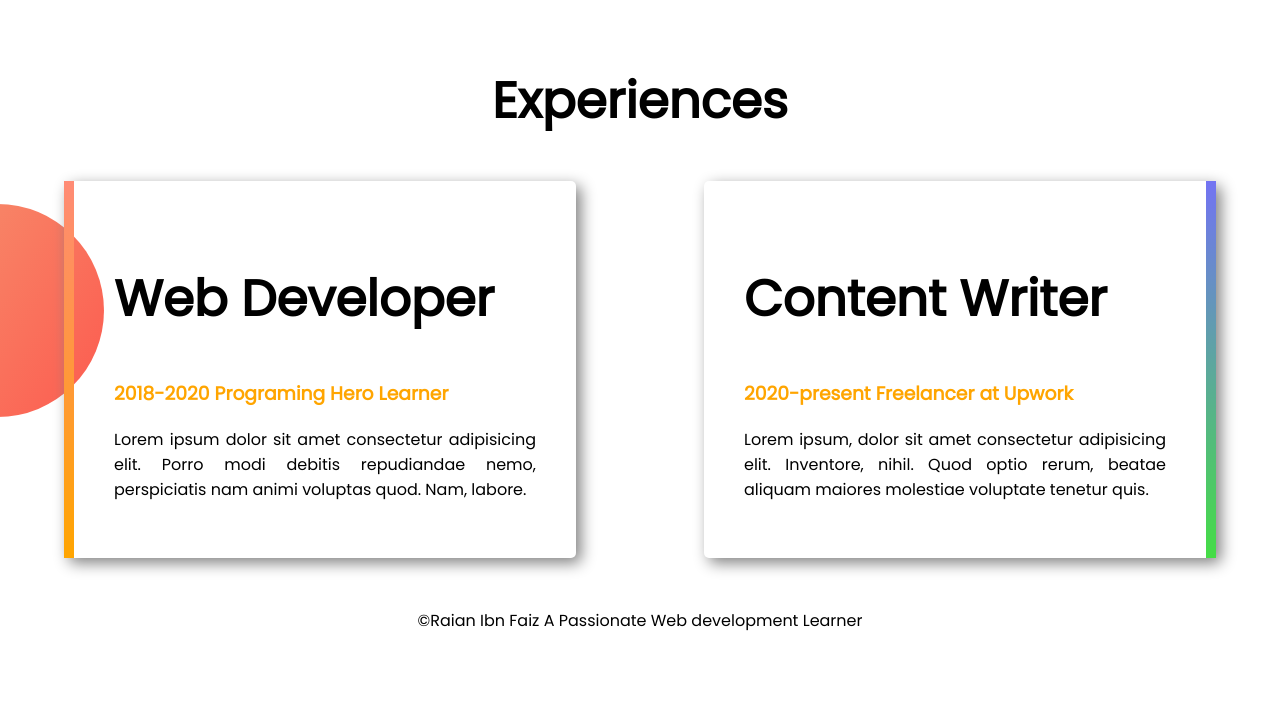
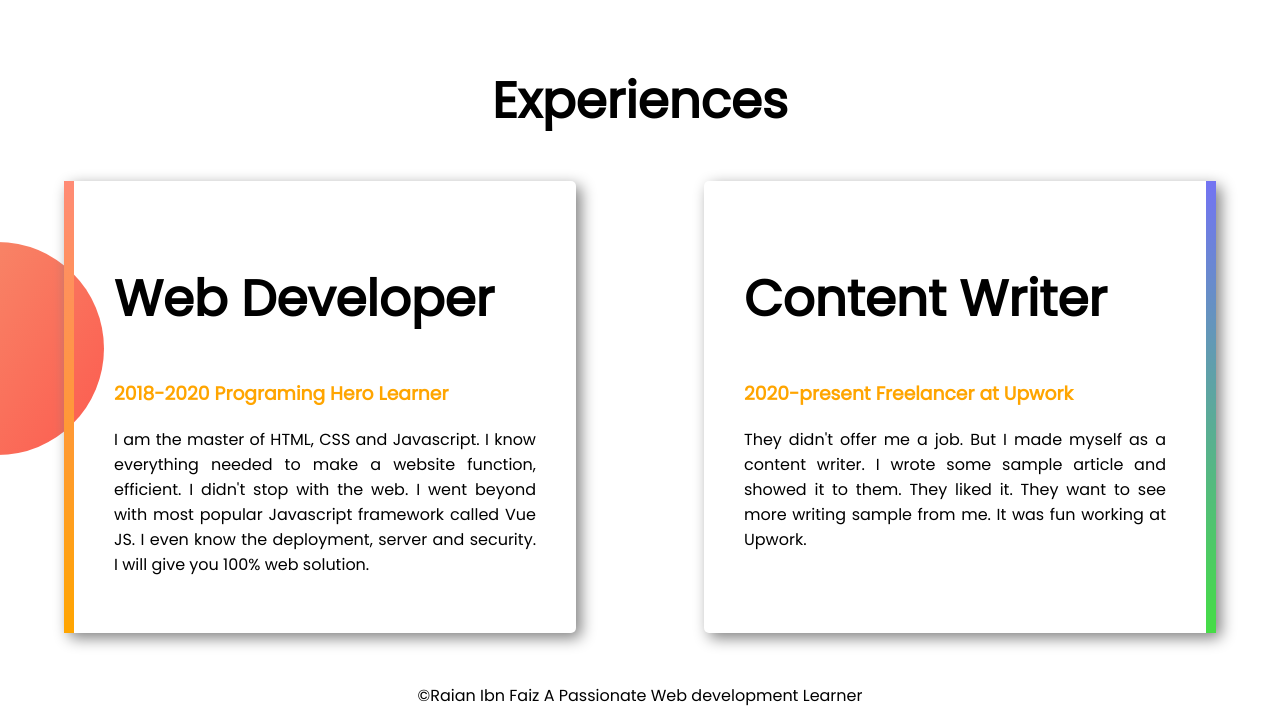
Before and after one commit to raianibnfaiz/portfolio-dev, a plain HTML site: page index.html in a window 1280 px wide. Shown: the part 1157-1881 px from the top of the page. Before the commit the page ends 1806 px from the top, so only its background shows below. Drawn offline with Linux system fonts and the light colour scheme.

Commit message:
commiting second time

```diff
--- a/index.html
+++ b/index.html
@@ -63,8 +63,9 @@
                     2018-2020 Programing Hero Learner
                 </h3>
                 <p>
-                    Lorem ipsum dolor sit amet consectetur adipisicing elit. Porro modi debitis repudiandae nemo,
-                    perspiciatis nam animi voluptas quod. Nam, labore.
+                    I am the master of HTML, CSS and Javascript. I know everything needed to make a website function,
+                    efficient. I didn't stop with the web. I went beyond with most popular Javascript framework called
+                    Vue JS. I even know the deployment, server and security. I will give you 100% web solution.
                 </p>
             </div>
             <div id="content-writer" class="experience-item">
@@ -75,8 +76,9 @@
                     2020-present Freelancer at Upwork
                 </h3>
                 <p>
-                    Lorem ipsum, dolor sit amet consectetur adipisicing elit. Inventore, nihil. Quod optio rerum, beatae
-                    aliquam maiores molestiae voluptate tenetur quis.
+                    They didn't offer me a job. But I made myself as a content writer. I wrote some sample article and
+                    showed it to them. They liked it. They want to see more writing sample from me. It was fun working
+                    at Upwork.
                 </p>
             </div>
         </div>
```
Also changed, not shown: note.txt.
